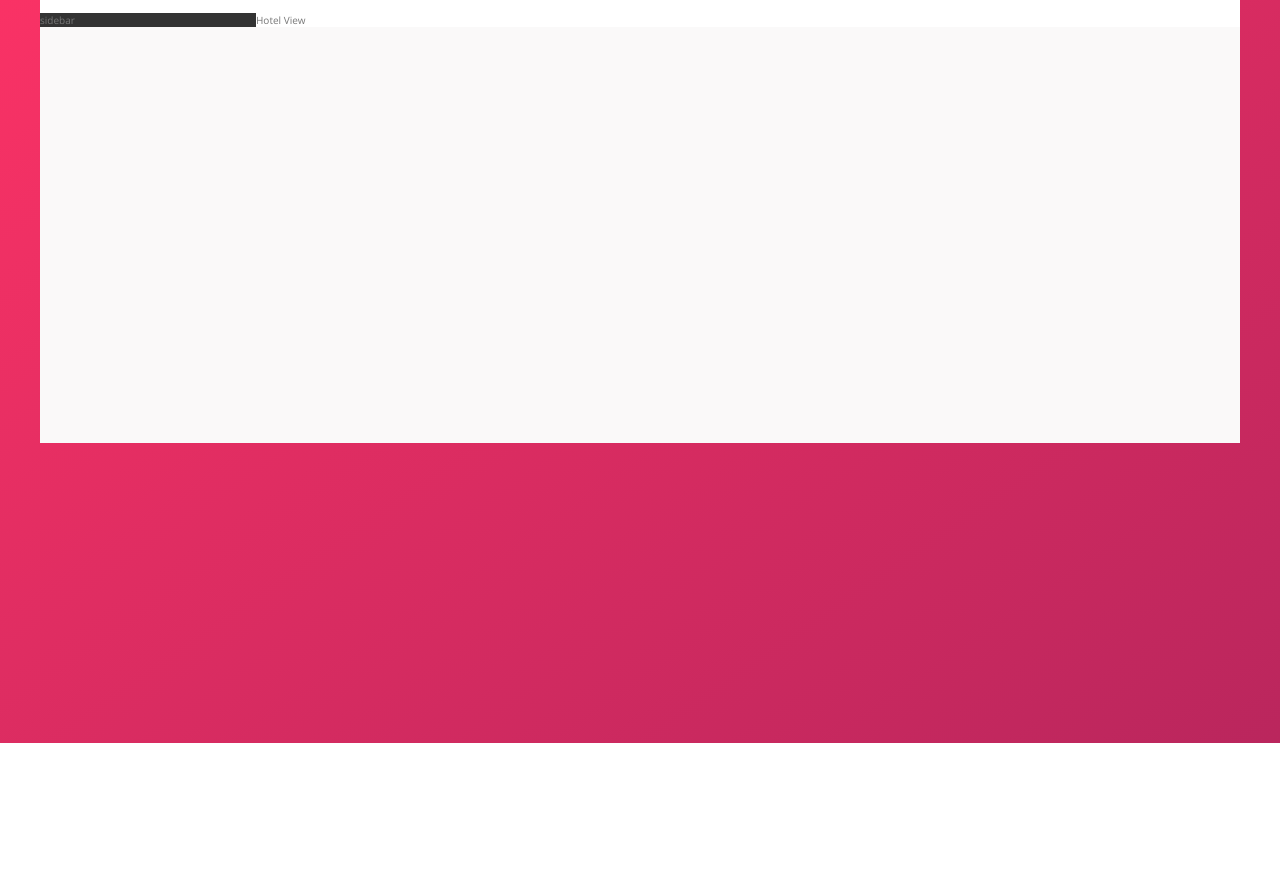
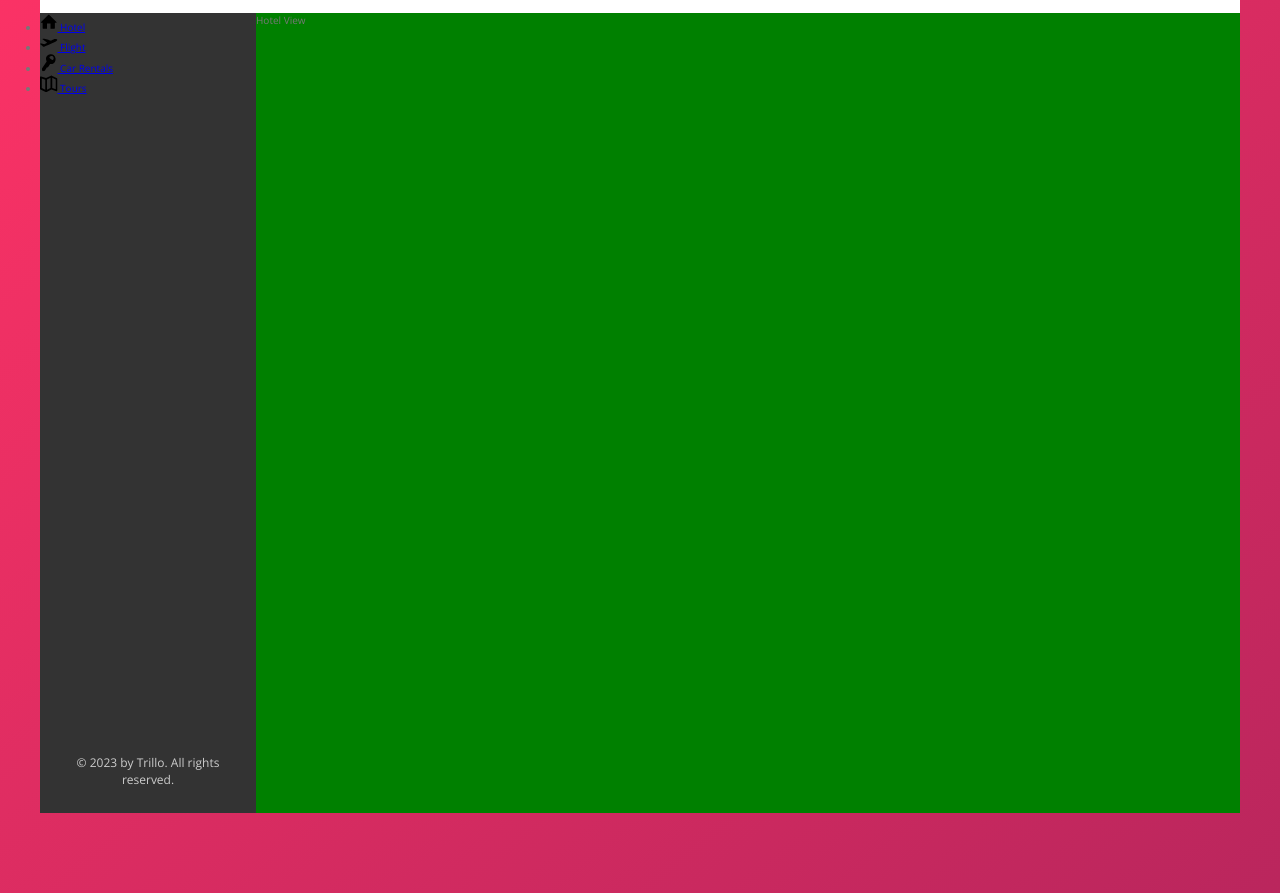
Before and after one commit to NikhilMudgal/Trillo, a website: page index.html in a window 1280 px wide. Shown: the part 137-1030 px from the top of the page. Before the commit the page ends 880 px from the top, so only its background shows below. Drawn offline with nearby package versions, Linux system fonts and the light colour scheme.

Commit message:
Setup navigation bar, used flex-direction: column to change main-axis alignment

```diff
--- a/index.html
+++ b/index.html
@@ -43,7 +43,43 @@
             </header>
             <div class="content">
                 <nav class="sidebar">
-                    sidebar
+                    <ul class="side-nav">
+                        <li class="side-nav__item">
+                            <a href="#" class="side-nav__link">
+                                <svg class="side-nav__icon">
+                                    <use xlink:href="img/sprite.svg#icon-home"></use>
+                                </svg>
+                                <span>Hotel</span>
+                            </a>
+                        </li>
+                        <li class="side-nav__item">
+                            <a href="#" class="side-nav__link">
+                                <svg class="side-nav__icon">
+                                    <use xlink:href="img/sprite.svg#icon-aircraft-take-off"></use>
+                                </svg>
+                                <span>Flight</span>
+                            </a>
+                        </li>
+                        <li class="side-nav__item">
+                            <a href="#" class="side-nav__link">
+                                <svg class="side-nav__icon">
+                                    <use xlink:href="img/sprite.svg#icon-key"></use>
+                                </svg>
+                                <span>Car Rentals</span>
+                            </a>
+                        </li>
+                        <li class="side-nav__item">
+                            <a href="#" class="side-nav__link">
+                                <svg class="side-nav__icon">
+                                    <use xlink:href="img/sprite.svg#icon-map"></use>
+                                </svg>
+                                <span>Tours</span>
+                            </a>
+                        </li>
+                    </ul>
+                    <div class="legal">
+                        &copy; 2023 by Trillo. All rights reserved.
+                    </div>
                 </nav>
                 <main class="hotel-view">
                     Hotel View
--- a/sass/_components.scss
+++ b/sass/_components.scss
@@ -120,3 +120,32 @@
     }
 
 }
+
+//////////////////////////////
+/// side navigation
+
+.side-nav {
+    &__item {
+
+    }
+
+    &__link {
+
+    }
+
+    &__icon {
+        width: 1.75rem;
+        height: 1.75rem;
+    }
+}
+
+
+/////////////////////////////
+/// legal
+
+.legal {
+    font-size: 1.2rem;
+    text-align: center;
+    padding: 2.5rem;
+    color: var(--color-grey-light-4);
+}
--- a/sass/_layouts.scss
+++ b/sass/_layouts.scss
@@ -23,9 +23,13 @@
 .sidebar {
     background-color: var(--color-grey-dark-1);
     flex: 0 0 18%;
+    display: flex;
+    flex-direction: column; // using flex direction to column changed the main axis
+    justify-content: space-between;
 }
 
 .hotel-view {
-    background-color: var(--color-white);
+    background-color: green;
+    height: 80rem;
     flex: 1; // setting grow value as >0, it will grow as much as it can
 }
```
Also changed, not shown: css/style.css.
